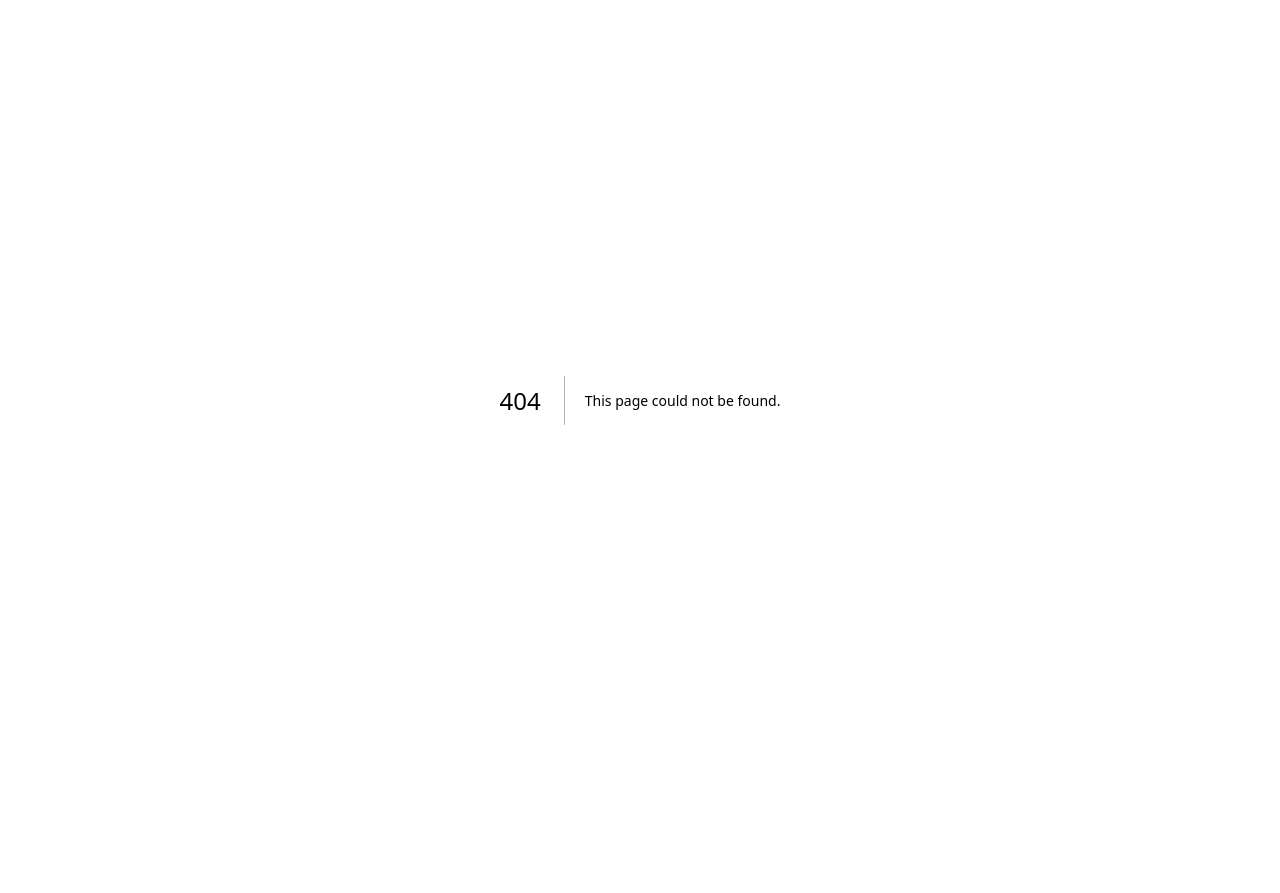
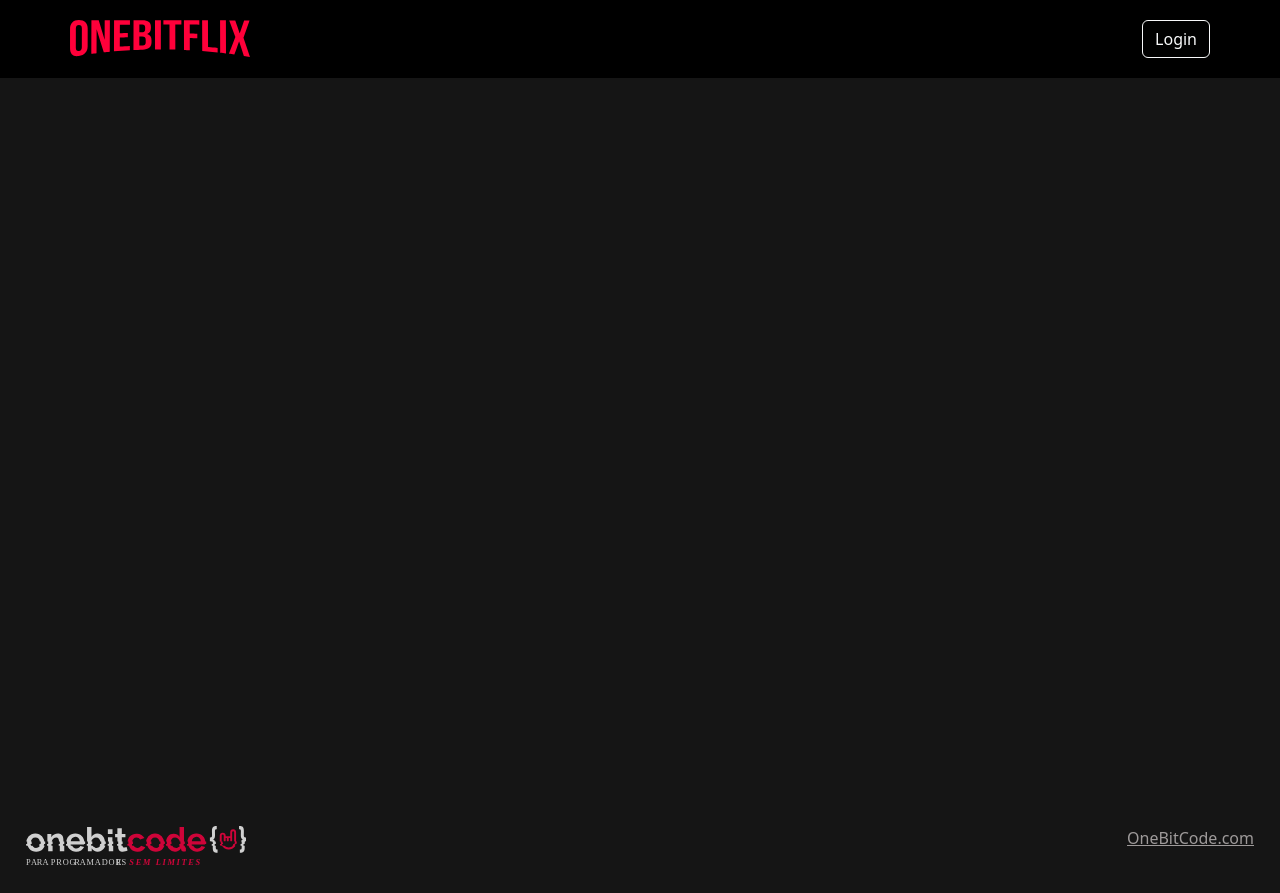
Before and after one commit to Dalethese/Projeto-onebitflix, a Next.js app in the folder front-end-main-onebitflix/: page /register in a window 1280 px wide. Before the commit this address had no page. Before the commit the page ends 800 px from the top, so only its background shows below. Built offline with nearby package versions, Linux system fonts and the light colour scheme.

Commit message:
header  generic

```diff
--- /dev/null
+++ b/front-end-main-onebitflix/pages/register.tsx
@@ -0,0 +1,21 @@
+import Footer from "@/src/components/common/footer";
+import styles from "../styles/registerLogin.module.scss";
+import Head from "next/head";
+import HeaderGeneric from "@/src/components/common/HeaderGeneric";
+
+export default function Register() {
+  return (
+    <>
+      <Head>
+        <title>Onebitflix - Registro</title>
+        <link rel="shortcut icon" href="/favicon.svg" type="image/x-icon" />
+      </Head>
+
+      <main>
+        <HeaderGeneric logoUrl="/" btnUrl="/login" btnContent="Login" />
+      </main>
+
+      <Footer />
+    </>
+  );
+}
--- a/front-end-main-onebitflix/src/components/HomeNoAuth/CardsSection/index.tsx
+++ b/front-end-main-onebitflix/src/components/HomeNoAuth/CardsSection/index.tsx
@@ -3,7 +3,7 @@ import styles from "./style.module.scss";
 
 export default function CardsSection() {
   return (
-    <>
+    <div data-aos="fade-right" data-aos-duration="1200">
       <p className={styles.sectionTitle}>O QUE VOCÊ VAI ACESSAR</p>
       <Container className="d-flex flex-wrap justify-content-center gap-4 pb-5">
         <div className={styles.card1}>
@@ -60,6 +60,6 @@ export default function CardsSection() {
           </p>
         </div>
       </Container>
-    </>
+    </div>
   );
 }
--- a/front-end-main-onebitflix/src/components/HomeNoAuth/SlideSection/index.tsx
+++ b/front-end-main-onebitflix/src/components/HomeNoAuth/SlideSection/index.tsx
@@ -10,7 +10,7 @@ interface props {
 
 export default function SlideSection({ newestCourses }: props) {
   return (
-    <>
+    <div data-aos="fade-up" data-aos-duration="1350">
       <Container className={styles.sectionSlide}>
         <p className={styles.sectionTitle}>AULAS JÁ DISPONÍVEIS</p>
         <SlideComponent courses={newestCourses} />
@@ -20,6 +20,6 @@ export default function SlideSection({ newestCourses }: props) {
           </Button>
         </Link>
       </Container>
-    </>
+    </div>
   );
 }
--- a/front-end-main-onebitflix/src/components/HomeNoAuth/presentationSection/index.tsx
+++ b/front-end-main-onebitflix/src/components/HomeNoAuth/presentationSection/index.tsx
@@ -5,8 +5,8 @@ import { Container, Row, Col, Button } from "reactstrap";
 export default function PresentationSection() {
   return (
     <>
-      <Container className="py-4">
-        <Row>
+      <Container className={styles.container}>
+        <Row className={styles.row}>
           <Col md className="d-flex flex-column justify-content-center align-items-start">
             <p className={styles.subTitle}>ACESSO ILIMITADO</p>
             <p className={styles.title}>
--- a/front-end-main-onebitflix/src/components/HomeNoAuth/presentationSection/styles.module.scss
+++ b/front-end-main-onebitflix/src/components/HomeNoAuth/presentationSection/styles.module.scss
@@ -1,4 +1,11 @@
 @import "../../../../styles/colors.module.scss";
+
+.container {
+  height: 100vh;
+  display: grid;
+  align-items: center;
+  padding-bottom: 10px;
+}
 
 .imgPresentation {
   width: 550px;
--- /dev/null
+++ b/front-end-main-onebitflix/src/components/common/HeaderGeneric/index.tsx
@@ -0,0 +1,35 @@
+/* eslint-disable @next/next/no-img-element */
+import { Button, Container } from "reactstrap";
+import styles from "./styles.module.scss";
+import Link from "next/link";
+
+interface props {
+  logoUrl: string;
+  btnUrl: string;
+  btnContent: string;
+}
+
+function HeaderGeneric({ logoUrl, btnUrl, btnContent }: props) {
+  return (
+    <>
+      <div className={styles.header}>
+        <Container className={styles.headerContainer}>
+          <Link href={logoUrl}>
+            <img
+              src="/logoOnebitflix.svg"
+              alt="logoRegister"
+              className={styles.headerLogo}
+            />
+          </Link>
+          <Link href={btnUrl}>
+            <Button outline color="light" className={styles.headerButton}>
+              {btnContent}
+            </Button>
+          </Link>
+        </Container>
+      </div>
+    </>
+  );
+}
+
+export default HeaderGeneric;
--- /dev/null
+++ b/front-end-main-onebitflix/src/components/common/HeaderGeneric/styles.module.scss
@@ -0,0 +1,30 @@
+@import "../../../../styles/colors.module.scss";
+
+.header {
+  background-color: black;
+}
+
+.headerContainer {
+  display: flex;
+  justify-content: space-between;
+  flex-wrap: wrap;
+  gap: 10px;
+  padding: 20px 0;
+}
+
+.headerLogo {
+  width: 180px;
+  cursor: pointer;
+}
+
+.headerButton:hover {
+  border-color: $lightRed;
+  color: $lightRed;
+  background-color: transparent;
+}
+
+@media (max-width: 575px) {
+  .headerContainer {
+    padding: 20px 16px;
+  }
+}
--- a/front-end-main-onebitflix/src/components/common/footer/index.tsx
+++ b/front-end-main-onebitflix/src/components/common/footer/index.tsx
@@ -3,8 +3,8 @@ import styles from "./styles.module.scss";
 
 export default function Footer() {
   return (
-    <>
-      <Container className={styles.footer}>
+    <footer>
+      <Container fluid className={styles.footer}>
         <img src="/logoOnebitcode.svg" alt="logo footer" className={styles.logoFooter} />
         <a
           href="http://onebitcode.com"
@@ -15,6 +15,6 @@ export default function Footer() {
           OneBitCode.com
         </a>
       </Container>
-    </>
+    </footer>
   );
 }
--- a/front-end-main-onebitflix/src/components/common/footer/styles.module.scss
+++ b/front-end-main-onebitflix/src/components/common/footer/styles.module.scss
@@ -1,11 +1,12 @@
 @import "../../../../styles/colors.module.scss";
 
 .footer {
-  padding: 26px 0;
+  padding: 26px;
   display: flex;
   justify-content: space-between;
   flex-wrap: wrap;
   gap: 10px;
+  background-color: #151515;
 }
 
 .logoFooter {
```
Also changed, not shown: front-end-main-onebitflix/pages/index.tsx (+14 -3 lines), front-end-main-onebitflix/styles/registerLogin.module.scss (added).
